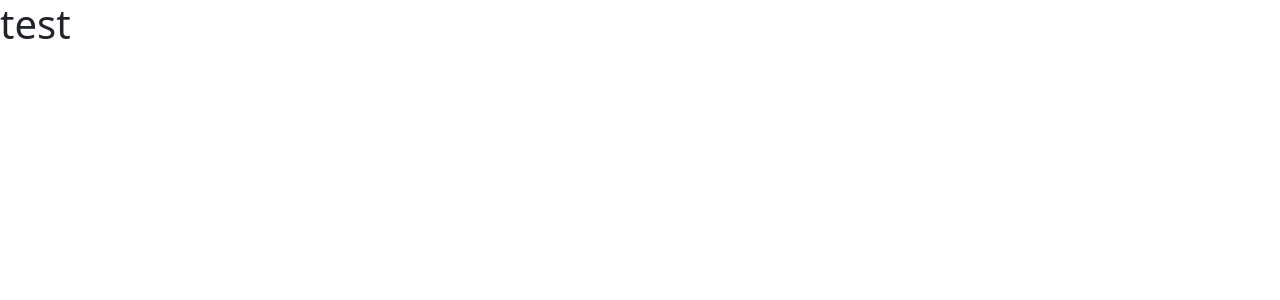
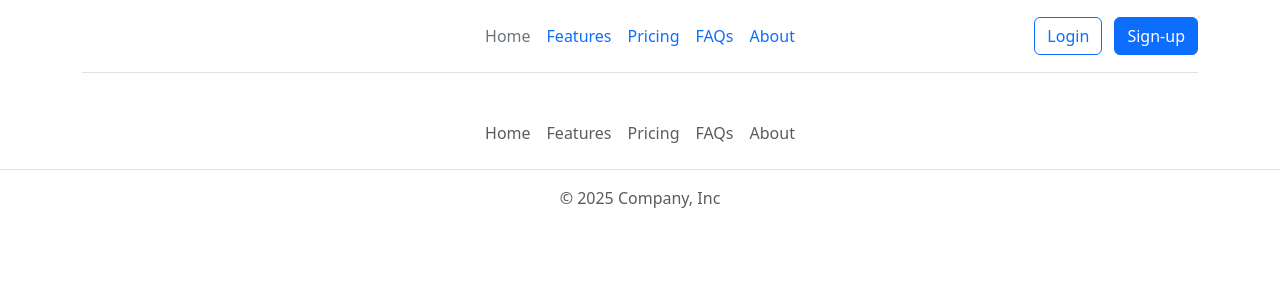
Before and after one commit to sophiamorchen/votit_soso, a PHP site: page / in a window 1280 px wide. Before the commit the part shown is almost empty. Shown: the top 300 px of the page. Run offline with PHP 8.4, Linux system fonts and the light colour scheme.

Commit message:
passage à la branche dev après insertion header & footer

```diff
--- a/index.php
+++ b/index.php
@@ -10,9 +10,47 @@
 </head>
 
 <body>
-    <h1>test</h1>
+
+
+    <div class="container">
+        <header
+            class="d-flex flex-wrap align-items-center justify-content-center justify-content-md-between py-3 mb-4 border-bottom">
+            <div class="col-md-3 mb-2 mb-md-0">
+                <a href="/" class="d-inline-flex link-body-emphasis text-decoration-none">
+                    <svg class="bi" width="40" height="32" role="img" aria-label="Bootstrap">
+                        <use xlink:href="#bootstrap"></use>
+                    </svg>
+                </a>
+            </div>
+
+            <ul class="nav col-12 col-md-auto mb-2 justify-content-center mb-md-0">
+                <li><a href="#" class="nav-link px-2 link-secondary">Home</a></li>
+                <li><a href="#" class="nav-link px-2">Features</a></li>
+                <li><a href="#" class="nav-link px-2">Pricing</a></li>
+                <li><a href="#" class="nav-link px-2">FAQs</a></li>
+                <li><a href="#" class="nav-link px-2">About</a></li>
+            </ul>
+
+            <div class="col-md-3 text-end"> <button type="button" class="btn btn-outline-primary me-2">Login</button>
+                <button type="button" class="btn btn-primary">Sign-up</button>
+            </div>
+        </header>
+    </div>
+
+
+    <footer class="py-3 my-4">
+        <ul class="nav justify-content-center border-bottom pb-3 mb-3">
+            <li class="nav-item"><a href="#" class="nav-link px-2 text-body-secondary">Home</a></li>
+            <li class="nav-item"><a href="#" class="nav-link px-2 text-body-secondary">Features</a></li>
+            <li class="nav-item"><a href="#" class="nav-link px-2 text-body-secondary">Pricing</a></li>
+            <li class="nav-item"><a href="#" class="nav-link px-2 text-body-secondary">FAQs</a></li>
+            <li class="nav-item"><a href="#" class="nav-link px-2 text-body-secondary">About</a></li>
+        </ul>
+        <p class="text-center text-body-secondary">© 2025 Company, Inc</p>
+    </footer>
+
+
 </body>
-
 <script src="https://cdn.jsdelivr.net/npm/bootstrap@5.3.7/dist/js/bootstrap.bundle.min.js"
     integrity="sha384-ndDqU0Gzau9qJ1lfW4pNLlhNTkCfHzAVBReH9diLvGRem5+R9g2FzA8ZGN954O5Q" crossorigin="anonymous">
 </script>
```
